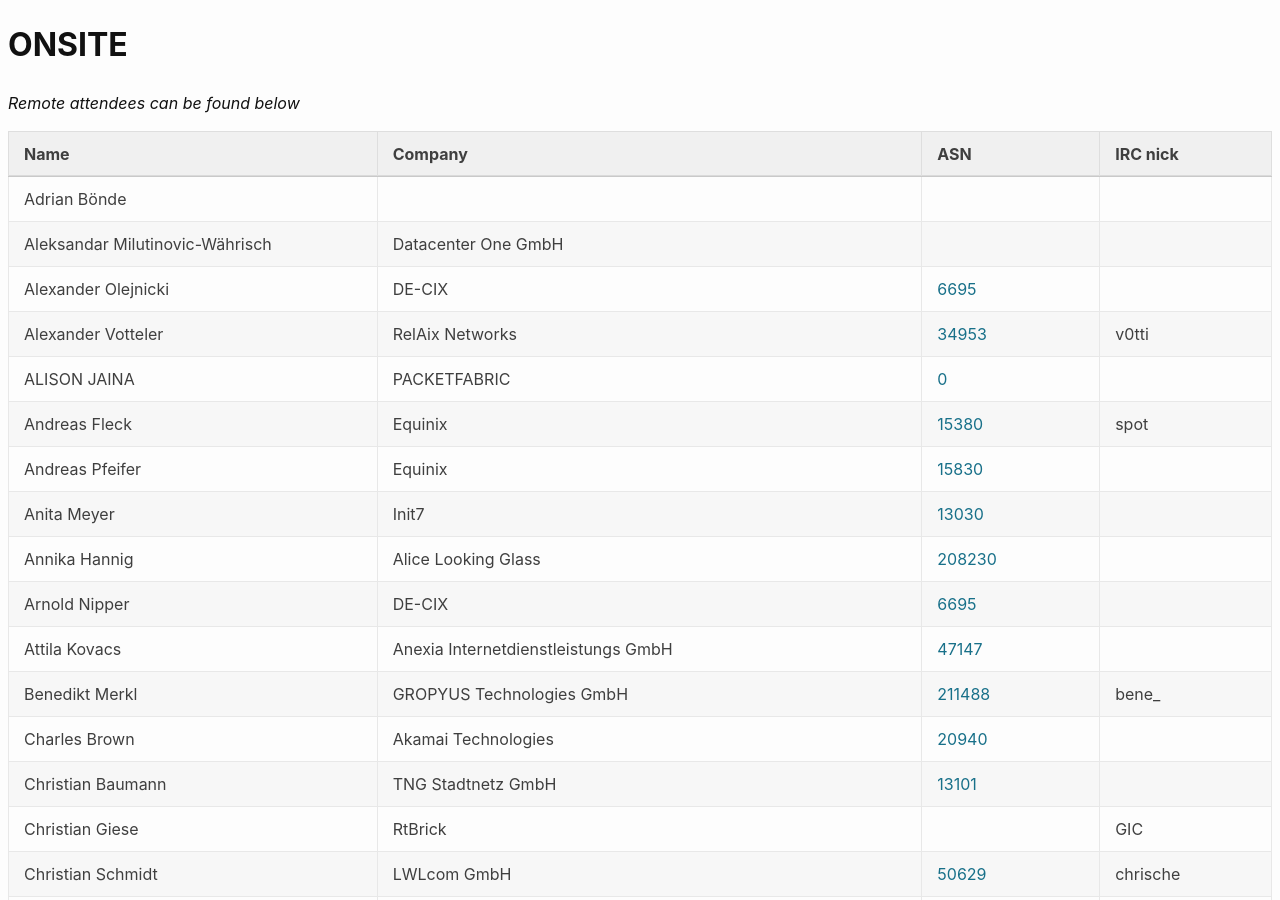
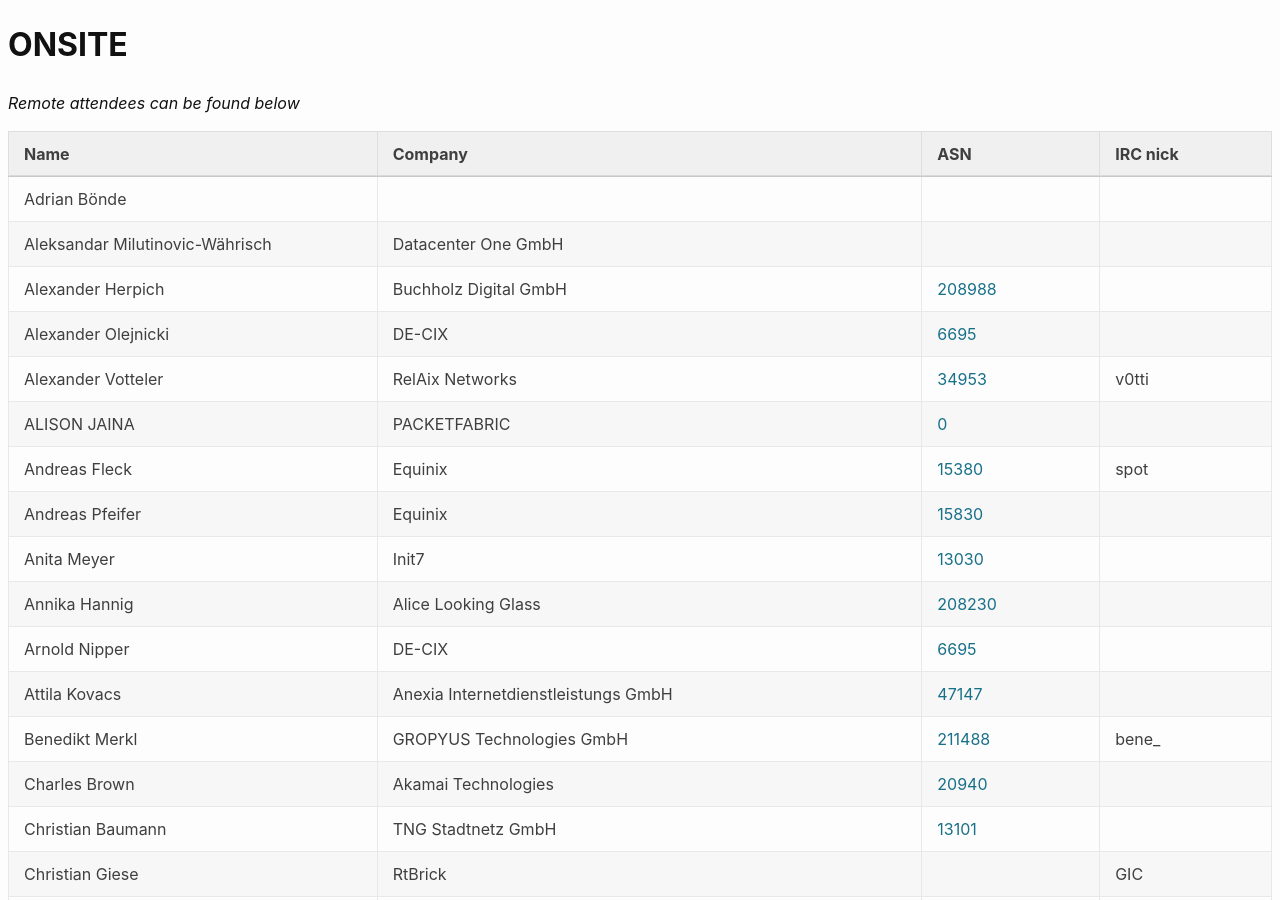
Before and after one commit to denog/pretix-attendeelist, a Jekyll site: the page built from denog14/index.md, in a window 1280 px wide and 900 px high. Built offline with Jekyll 4.4.1, drawn with Linux system fonts in a browser that asks for light colours; some of the changed text lies outside the part shown.

Commit message:
Latest data: Thu Oct  6 14:04:55 UTC 2022

```diff
--- a/_data/attendees_denog14_onsite.json
+++ b/_data/attendees_denog14_onsite.json
@@ -10,6 +10,12 @@
     "company": "Datacenter One GmbH",
     "irc": null,
     "asn": null
+  },
+  {
+    "name": "Alexander Herpich",
+    "company": "Buchholz Digital GmbH",
+    "irc": null,
+    "asn": "208988"
   },
   {
     "name": "Alexander Olejnicki",
@@ -340,6 +346,12 @@
     "company": "myLoc",
     "irc": null,
     "asn": "24961"
+  },
+  {
+    "name": "Jörn Weigand",
+    "company": "Buchholz Digital GmbH",
+    "irc": null,
+    "asn": "208988"
   },
   {
     "name": "Julian Fölsch",
```
